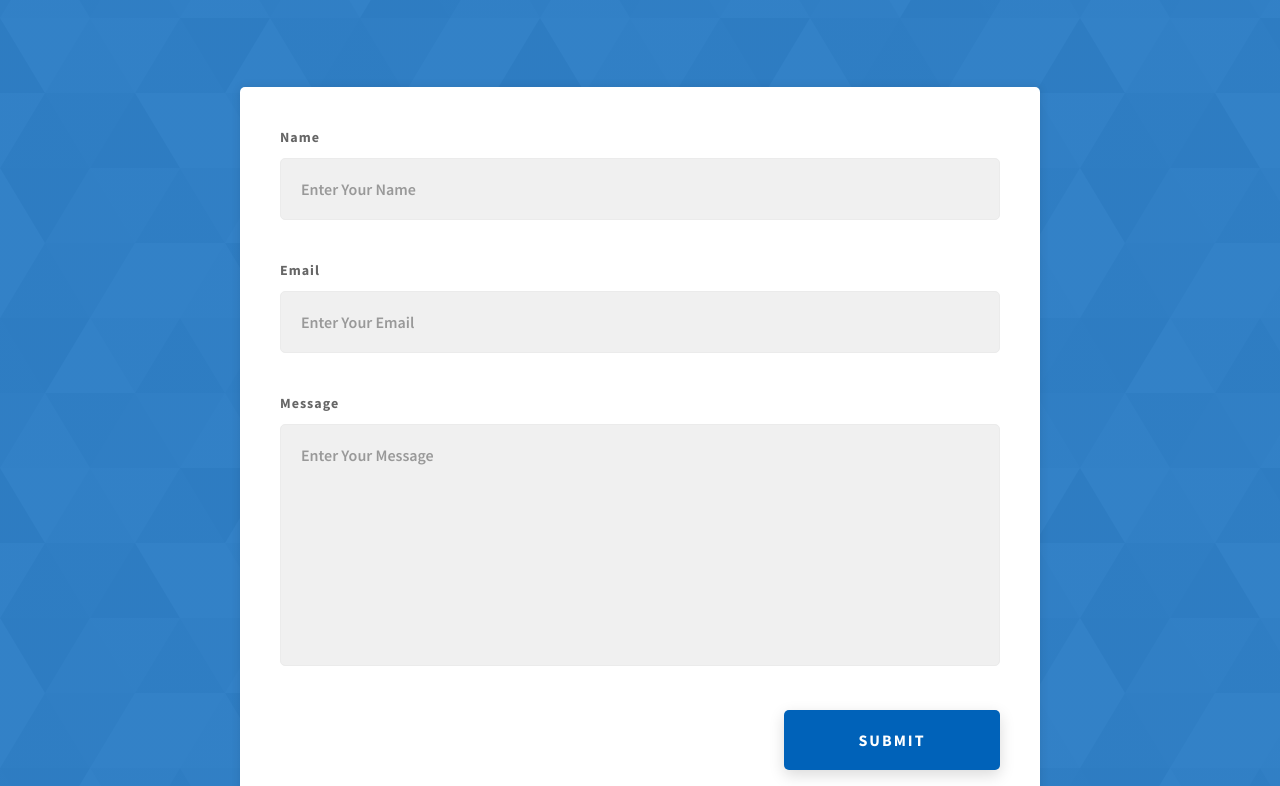
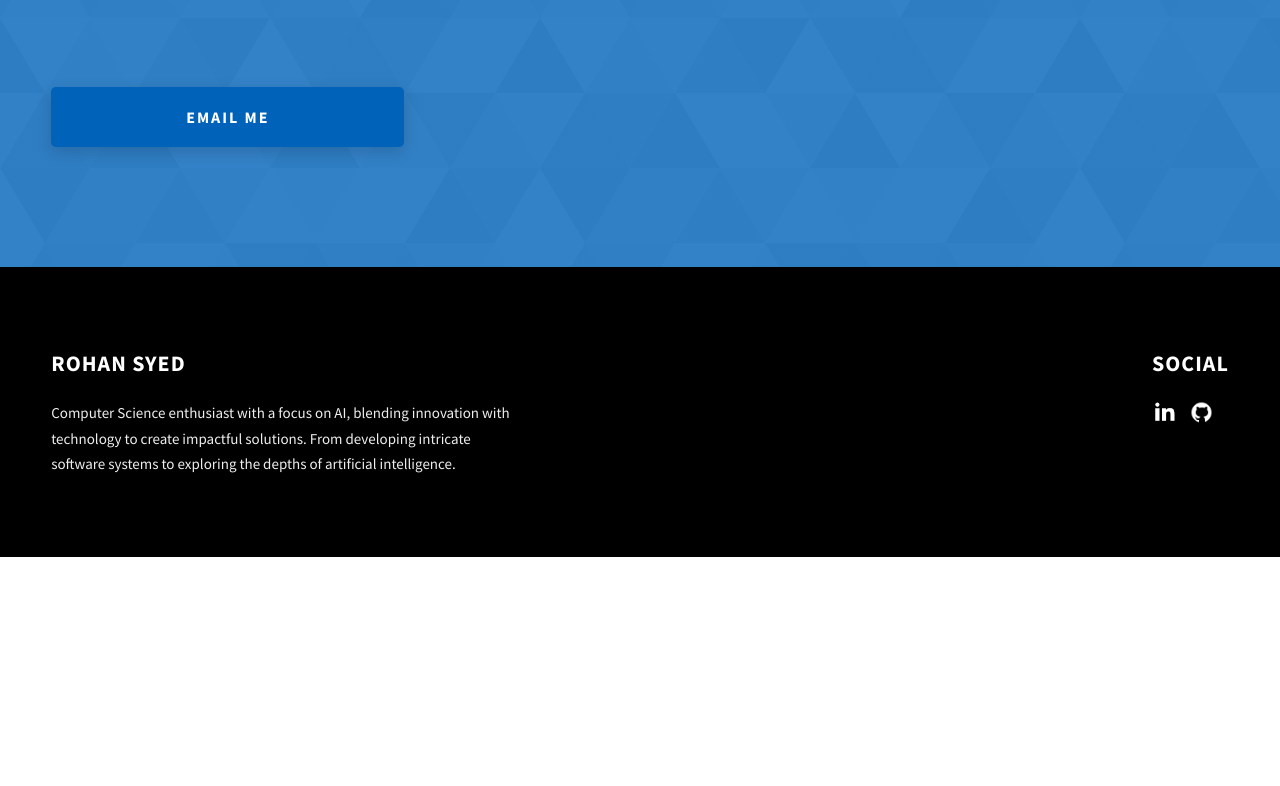
Before and after one commit to rohansyed/Portfolio-Website, a website: page index.html in a window 1280 px wide. Shown: the part 4374-5160 px from the top of the page. After the commit the page ends 4931 px from the top, so only its background shows below. Drawn offline with Linux system fonts and the light colour scheme.

Commit message:
changed the contact me section a lot

```diff
--- a/index.html
+++ b/index.html
@@ -223,27 +223,10 @@
           and I'd love to hear from you!
         </span>
       </h2>
-      <div class="contact__form-container">
-        <form action="#" class="contact__form">
-          <div class="contact__form-field">
-            <label class="contact__form-label" for="name">Name</label>
-            <input required placeholder="Enter Your Name" type="text" class="contact__form-input" name="name"
-              id="name" />
-          </div>
-          <div class="contact__form-field">
-            <label class="contact__form-label" for="email">Email</label>
-            <input required placeholder="Enter Your Email" type="text" class="contact__form-input" name="email"
-              id="email" />
-          </div>
-          <div class="contact__form-field">
-            <label class="contact__form-label" for="message">Message</label>
-            <textarea required cols="30" rows="10" class="contact__form-input" placeholder="Enter Your Message"
-              name="message" id="message"></textarea>
-          </div>
-          <button type="submit" class="btn btn--theme contact__btn">
-            Submit
-          </button>
-        </form>
+      <div>
+        <a href="mailto:rohan.ahmad@icloud.com?subject=Contact from Portfolio Website">
+          <button type="button" class="btn btn--theme contact__btn">Email Me</button>
+        </a>
       </div>
     </div>
   </section>
```
